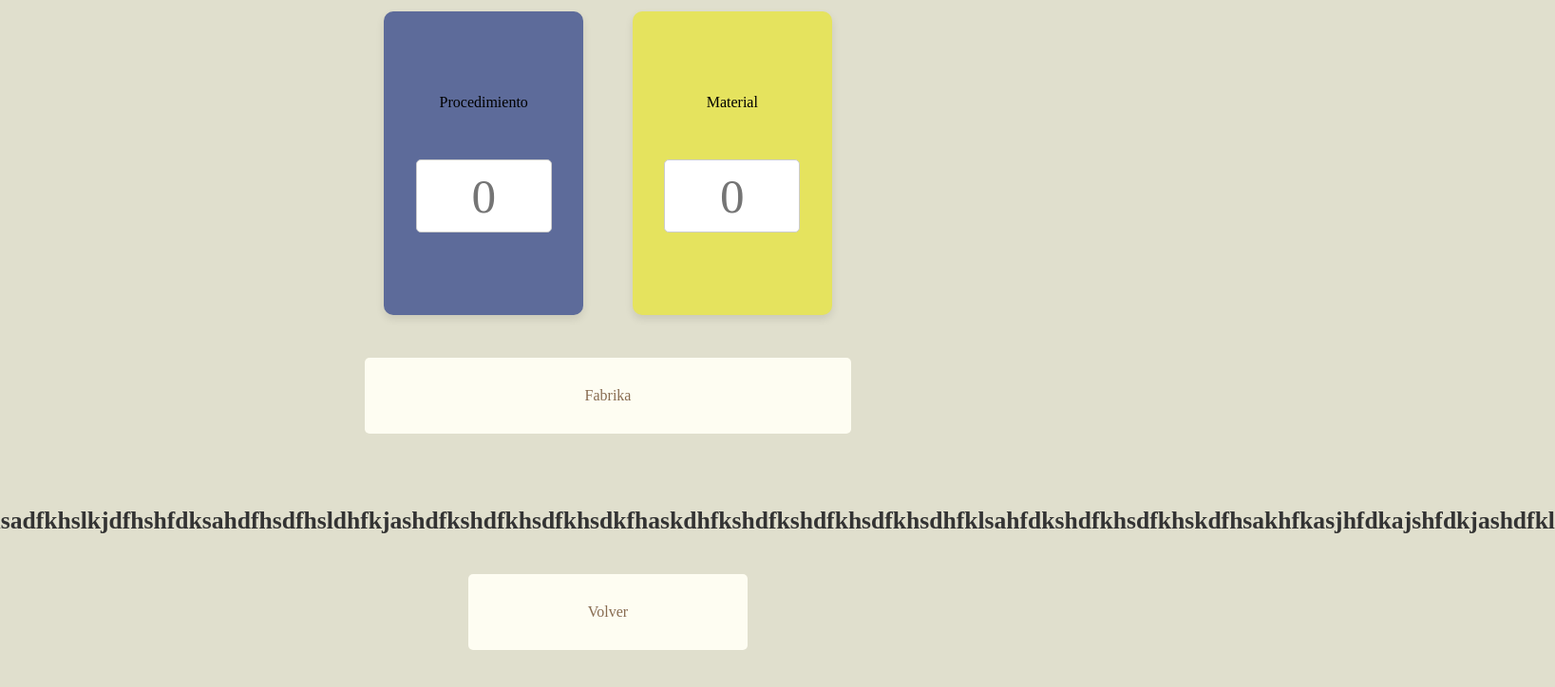
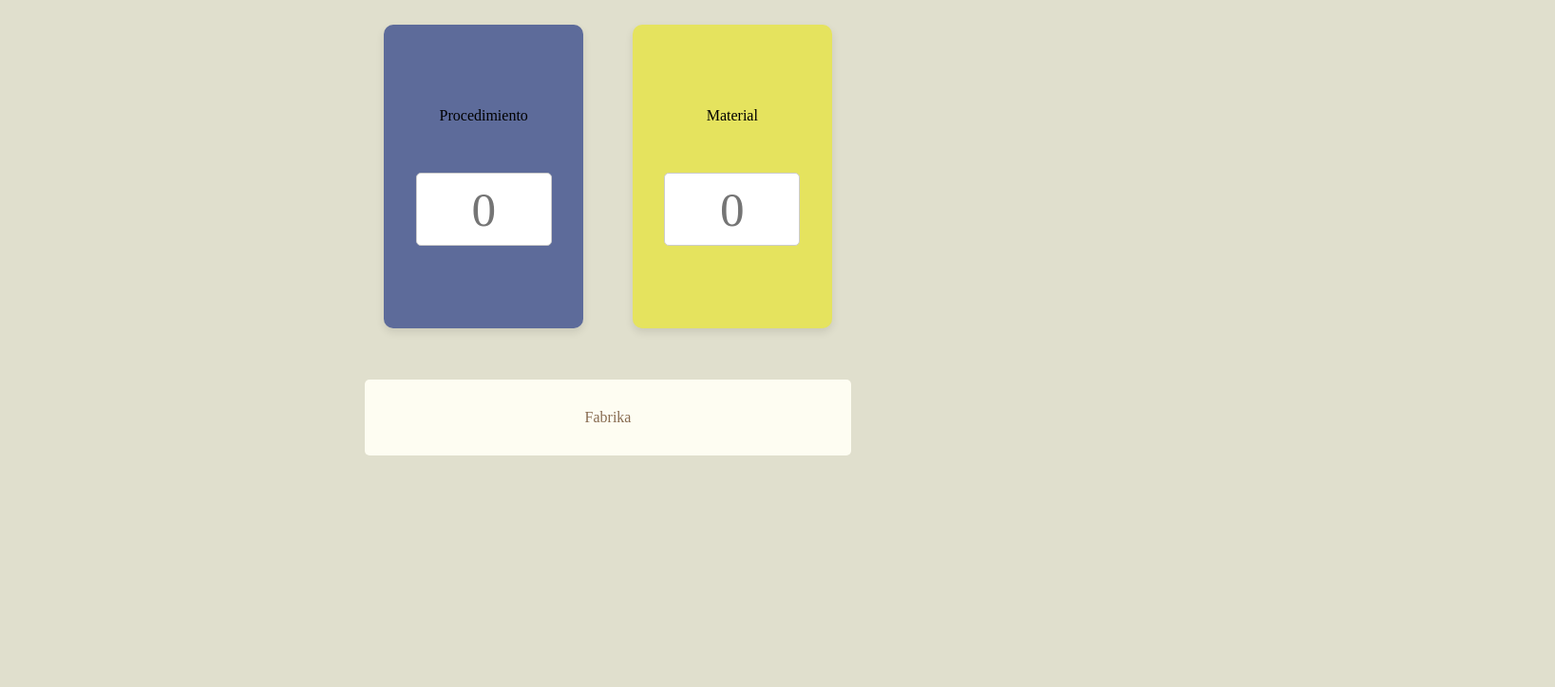
Before and after one commit to anmartan/Fabrika, a plain HTML site: page coche.html in a window 1280 px wide. Shown: the part 310-1034 px from the top of the page at 95% size, 1637 px wide, since content can reach past the window. After the commit the page ends 800 px from the top, so only its background shows below. Drawn offline with Linux system fonts and the light colour scheme.

Commit message:
MODIFIED: Problemas de estilo
Cambiadas líneas que hacían que se mostrase el texto de validación antes de tiempo

```diff
--- a/coche.html
+++ b/coche.html
@@ -92,9 +92,9 @@
     <button onclick="button_callback()" id="botonfabrika">Fabrika</button>
 
 
-	<div class="return-fields" id="return">
-		<div class="answer-display" id="result">muahsdkjsdkfgksfdgjkasdhfhsadfkhslkjdfhshfdksahdfhsdfhsldhfkjashdfkshdfkhsdfkhsdkfhaskdhfkshdfkshdfkhsdfkhsdhfklsahfdkshdfkhsdfkhskdfhsakhfkasjhfdkajshfdkjashdfkl</div>
-		<button class="bottom-button center" id="return-button" onclick="resetForm()">Volver</button>
+	<div class="return-fields hidden" id="return">
+		<div class="answer-display" id="result">Esa carta no existe</div>
+		<button class="bottom-button center" id="return-button" onclick="resetForm()">Fabrika</button>
 	</div>
 </body>
 </html>
```
